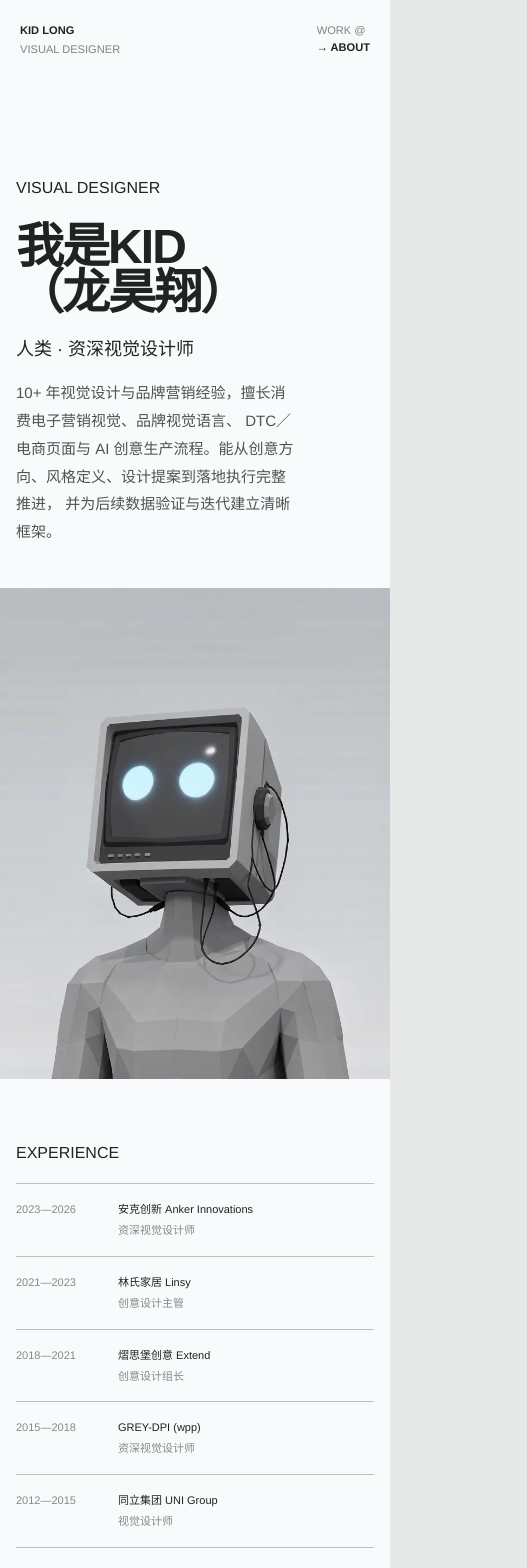
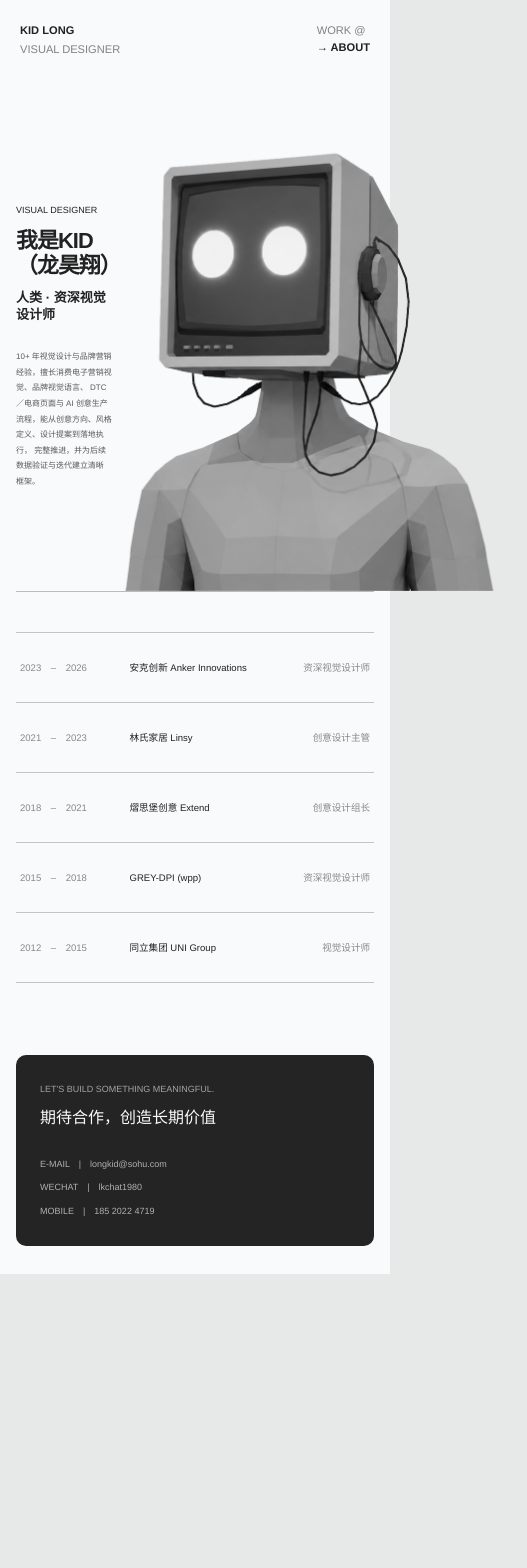
Before and after one commit to LongkidGPT/Portfolio-CRT, a Next.js app: page /about in a window 390 px wide. Shown: the top 1568 px of the page, 527 px wide, since content can reach past the window. After the commit the page ends 1274 px from the top, so only its background shows below. Built offline with nearby package versions, Linux system fonts and the light colour scheme.

Commit message:
feat: unify about page responsive layout

```diff
--- a/components/portfolio/AboutExperience.tsx
+++ b/components/portfolio/AboutExperience.tsx
@@ -1,6 +1,5 @@
 "use client";
 
-import type { CSSProperties } from "react";
 import { useState } from "react";
 import ExperienceTimeline from "./ExperienceTimeline";
 import styles from "./portfolio.module.css";
@@ -8,11 +7,46 @@ import styles from "./portfolio.module.css";
 const DEFAULT_YEAR = 2014;
 
 const experiences = [
-  { start: 2023, end: 2026, label: "2023–2026 Anker Innovations" },
-  { start: 2021, end: 2023, label: "2021–2023 Linsy" },
-  { start: 2018, end: 2021, label: "2018–2021 Extend" },
-  { start: 2015, end: 2018, label: "2015–2018 GREY-DPI" },
-  { start: 2012, end: 2015, label: "2012–2015 UNI Group" },
+  {
+    start: 2023,
+    end: 2026,
+    years: "2023　–　2026",
+    label: "2023–2026 Anker Innovations",
+    company: "安克创新 Anker Innovations",
+    role: "资深视觉设计师",
+  },
+  {
+    start: 2021,
+    end: 2023,
+    years: "2021　–　2023",
+    label: "2021–2023 Linsy",
+    company: "林氏家居 Linsy",
+    role: "创意设计主管",
+  },
+  {
+    start: 2018,
+    end: 2021,
+    years: "2018　–　2021",
+    label: "2018–2021 Extend",
+    company: "熠思堡创意 Extend",
+    role: "创意设计组长",
+  },
+  {
+    start: 2015,
+    end: 2018,
+    years: "2015　–　2018",
+    label: "2015–2018 GREY-DPI",
+    company: "GREY-DPI (wpp)",
+    role: "资深视觉设计师",
+  },
+  {
+    start: 2012,
+    end: 2015,
+    years: "2012　–　2015",
+    label: "2012–2015 UNI Group",
+    company: "同立集团 UNI Group",
+    role: "视觉设计师",
+  },
 ] as const;
 
 function experienceAt(year: number) {
@@ -28,16 +62,15 @@ export default function AboutExperience() {
   };
 
   return (
-    <>
-      <div className={styles.experienceRows} aria-label="Work experience">
+    <section className={styles.aboutExperience} aria-label="Work experience">
+      <div className={styles.experienceRows}>
         {experiences.map((experience, index) => (
           <button
-            key={experience.label}
+            key={experience.years}
             type="button"
             className={styles.experienceRowTarget}
             aria-label={experience.label}
             aria-current={activeIndex === index ? "true" : undefined}
-            style={{ "--experience-index": index } as CSSProperties}
             onPointerEnter={() => {
               setActiveIndex(index);
               setActiveYear(Math.min(experience.start + 0.5, experience.end));
@@ -51,7 +84,10 @@ export default function AboutExperience() {
               setActiveYear(Math.min(experience.start + 0.5, experience.end));
             }}
           >
-            <span aria-hidden="true">→</span>
+            <span className={styles.experienceArrow} aria-hidden="true">→</span>
+            <span className={styles.experienceYears}>{experience.years}</span>
+            <strong>{experience.company}</strong>
+            <small>{experience.role}</small>
           </button>
         ))}
       </div>
@@ -63,6 +99,6 @@ export default function AboutExperience() {
           onInteractionStart={() => setActiveIndex(experienceAt(activeYear))}
         />
       </div>
-    </>
+    </section>
   );
 }
--- a/components/portfolio/AboutTemplate.tsx
+++ b/components/portfolio/AboutTemplate.tsx
@@ -3,96 +3,44 @@ import styles from "./portfolio.module.css";
 
 export default function AboutTemplate() {
   return (
-    <>
-      <article className={styles.aboutMobile} data-about-layout="mobile">
-        <section className={styles.aboutMobileIntro}>
-          <p>VISUAL DESIGNER</p>
-          <h1>我是KID<br />（龙昊翔）</h1>
+    <article className={styles.aboutPage} data-about-layout="shared">
+      <section className={styles.aboutHero} aria-labelledby="about-title">
+        <div className={styles.aboutHeroCopy}>
+          <p className={styles.aboutEyebrow}>VISUAL DESIGNER</p>
+          <h1 id="about-title">我是KID（龙昊翔）</h1>
           <h2>人类 · 资深视觉设计师</h2>
-          <p className={styles.aboutMobileBody}>
+          <p className={styles.aboutIntroduction}>
             10+ 年视觉设计与品牌营销经验，擅长消费电子营销视觉、品牌视觉语言、
-            DTC／电商页面与 AI 创意生产流程。能从创意方向、风格定义、设计提案到落地执行完整推进，
-            并为后续数据验证与迭代建立清晰框架。
+            DTC／电商页面与 AI 创意生产流程，能从创意方向、风格定义、设计提案到落地执行，
+            完整推进，并为后续数据验证与迭代建立清晰框架。
           </p>
-        </section>
+        </div>
 
-        <figure className={styles.aboutMobilePortrait}>
-          {/* Use the approved mobile full-frame character source. */}
+        <figure className={styles.aboutPortrait}>
           {/* eslint-disable-next-line @next/next/no-img-element */}
           <img
-            src="/kv-mobile/frames/frame-063.webp"
+            src="/kv/cases/about-crt.png"
             alt="Kid Long visual designer portrait"
-            width="720"
-            height="1280"
+            width="1797"
+            height="1895"
+            decoding="async"
           />
         </figure>
+      </section>
 
-        <section className={styles.aboutMobileExperience}>
-          <h2>EXPERIENCE</h2>
-          <div>
-            {[
-              ["2023—2026", "安克创新 Anker Innovations", "资深视觉设计师"],
-              ["2021—2023", "林氏家居 Linsy", "创意设计主管"],
-              ["2018—2021", "熠思堡创意 Extend", "创意设计组长"],
-              ["2015—2018", "GREY-DPI (wpp)", "资深视觉设计师"],
-              ["2012—2015", "同立集团 UNI Group", "视觉设计师"],
-            ].map(([years, company, role]) => (
-              <article key={years}>
-                <span>{years}</span>
-                <strong>{company}</strong>
-                <small>{role}</small>
-              </article>
-            ))}
-          </div>
-        </section>
+      <AboutExperience />
 
-        <section className={styles.aboutMobileContact}>
-          <div>
-            <p>LET&apos;S BUILD SOMETHING MEANINGFUL.</p>
-            <h2>期待合作，创造长期价值</h2>
-          </div>
-          <address>
-            <a href="mailto:longkid@sohu.com">E-MAIL　longkid@sohu.com</a>
-            <span>WECHAT　lkchat1980</span>
-            <a href="tel:+8618520224719">MOBILE　185 2022 4719</a>
-          </address>
-        </section>
-      </article>
-
-      <article className={styles.aboutArtwork} data-about-layout="desktop">
-        <div className={styles.visuallyHidden}>
-          <h1>我是 KID（龙昊翔），人类 · 资深视觉设计师</h1>
-          <p>
-            10+ 年视觉设计与品牌营销经验，擅长消费电子营销视觉、品牌视觉语言、
-            DTC 电商页面与 AI 创意生产流程。
-          </p>
-          <h2>Experience</h2>
-          <p>
-            Anker Innovations、Linsy、Extend、GREY-DPI 与 UNI Group，2012 至 2026。
-          </p>
-          <h2>Contact</h2>
-          <p>longkid@sohu.com，微信 lkchat1980，电话 18520224719。</p>
+      <section className={styles.aboutContactCard} data-testid="about-contact-card">
+        <div>
+          <p>LET&apos;S BUILD SOMETHING MEANINGFUL.</p>
+          <h2>期待合作，创造长期价值</h2>
         </div>
-
-        {/* The supplied artwork remains the visual source of truth; only its static ruler is replaced below. */}
-        {/* eslint-disable-next-line @next/next/no-img-element */}
-        <img
-          src="/kv/cases/about-me.png"
-          alt="Kid Long profile and experience"
-          width="2880"
-          height="2907"
-          decoding="async"
-        />
-
-        <AboutExperience />
-
-        <div className={styles.aboutContactMask} aria-hidden="true" />
-        <div className={styles.aboutContactCard} data-testid="about-contact-card">
-          {/* Reuse the supplied contact artwork while clipping it into the corrected card geometry. */}
-          {/* eslint-disable-next-line @next/next/no-img-element */}
-          <img src="/kv/cases/about-me.png" alt="" width="2880" height="2907" />
-        </div>
-      </article>
-    </>
+        <address>
+          <a href="mailto:longkid@sohu.com">E-MAIL　|　longkid@sohu.com</a>
+          <span>WECHAT　|　lkchat1980</span>
+          <a href="tel:+8618520224719">MOBILE　|　185 2022 4719</a>
+        </address>
+      </section>
+    </article>
   );
 }
--- a/components/portfolio/portfolio.module.css
+++ b/components/portfolio/portfolio.module.css
@@ -565,88 +565,121 @@
   width: 100%;
   height: auto;
 }
-.aboutArtwork {
-  position: relative;
+.aboutPage {
   width: min(100%, 1440px);
   margin: 0 auto;
+  padding: 0 clamp(54px, 8.3vw, 120px) clamp(72px, 8vw, 116px);
+  background: #f8fafc;
+  color: #202322;
+  font-family: var(--font-mono);
+}
+.aboutHero {
+  display: grid;
+  min-height: clamp(620px, 54vw, 780px);
+  grid-template-columns: minmax(0, 1fr) minmax(0, 1.08fr);
+  align-items: end;
+  border-bottom: 1px solid #b8bdbc;
+}
+.aboutHeroCopy {
+  align-self: center;
+  max-width: 520px;
+  padding: clamp(118px, 11vw, 158px) 0 54px;
+}
+.aboutHeroCopy p,
+.aboutHeroCopy h1,
+.aboutHeroCopy h2 { margin: 0; }
+.aboutEyebrow {
+  font-size: clamp(12px, .98vw, 15px);
+  line-height: 1;
+}
+.aboutHeroCopy h1 {
+  margin-top: clamp(24px, 2.3vw, 34px);
+  font-family: var(--font-sans);
+  font-size: clamp(32px, 3.25vw, 47px);
+  font-weight: 650;
+  line-height: 1.08;
+  letter-spacing: -.04em;
+  text-wrap: balance;
+}
+.aboutHeroCopy h2 {
+  margin-top: clamp(12px, 1.2vw, 18px);
+  font-family: var(--font-sans);
+  font-size: clamp(21px, 2.15vw, 31px);
+  font-weight: 600;
+  line-height: 1.25;
+}
+.aboutIntroduction {
+  max-width: 53ch;
+  margin-top: clamp(40px, 4.5vw, 66px) !important;
+  color: #565b59;
+  font-family: var(--font-sans);
+  font-size: clamp(11px, .92vw, 14px);
+  line-height: 2.25;
+  text-wrap: pretty;
+}
+.aboutPortrait {
+  align-self: end;
+  margin: 0;
   overflow: hidden;
-  background: #f8fafc;
 }
-.aboutMobile { display: none; }
-.aboutArtwork > img {
+.aboutPortrait img {
   display: block;
-  width: 100%;
+  width: 109%;
+  max-width: none;
   height: auto;
-  mix-blend-mode: multiply;
+  transform: translateX(-5%);
 }
+.aboutExperience { padding-top: clamp(54px, 5.4vw, 78px); }
 .aboutTimelineOverlay {
-  position: absolute;
-  z-index: 4;
-  top: 65.4%;
-  right: 15.8%;
-  width: 67.1%;
-  height: 14.6%;
-  display: grid;
-  align-items: center;
-  background: #f8fafc;
+  margin-top: clamp(38px, 4.2vw, 60px);
 }
 .experienceRows {
-  position: absolute;
-  z-index: 5;
-  top: 44.28%;
-  right: 16.7%;
-  left: 16.7%;
-  height: 18.4%;
+  border-top: 1px solid #c1c5c4;
 }
 .experienceRowTarget {
-  position: absolute;
-  top: calc(var(--experience-index) * 20%);
-  left: 0;
+  position: relative;
+  display: grid;
   width: 100%;
-  height: 20%;
+  min-height: clamp(64px, 6.5vw, 94px);
+  grid-template-columns: 24% minmax(0, 1fr) 25%;
+  gap: 24px;
+  align-items: center;
   border: 0;
+  border-bottom: 1px solid #c1c5c4;
   outline: none;
   background: transparent;
-  cursor: default;
-  padding: 0;
+  color: #202322;
+  cursor: pointer;
+  padding: 0 clamp(6px, .55vw, 8px);
+  text-align: left;
 }
-.experienceRowTarget span {
+.experienceRowTarget > span,
+.experienceRowTarget > strong,
+.experienceRowTarget > small {
+  font-family: var(--font-mono);
+  font-size: clamp(10px, .9vw, 13px);
+  line-height: 1.35;
+}
+.experienceRowTarget > strong { font-weight: 500; }
+.experienceRowTarget > small {
+  color: #858a88;
+  font-weight: 400;
+  text-align: right;
+}
+.experienceRowTarget .experienceYears { color: #858a88; }
+.experienceRowTarget .experienceArrow {
   position: absolute;
   top: 50%;
-  left: -18px;
-  width: clamp(9px, .78vw, 12px);
-  height: clamp(6px, .52vw, 8px);
-  color: transparent;
-  font-size: 0;
+  left: clamp(-22px, -1.7vw, -16px);
+  color: #202322;
+  font-size: clamp(10px, .9vw, 13px);
   opacity: 0;
   transform: translateY(-50%);
   transition: opacity 100ms linear;
 }
-.experienceRowTarget span::before,
-.experienceRowTarget span::after {
-  position: absolute;
-  right: 0;
-  content: "";
-}
-.experienceRowTarget span::before {
-  top: 50%;
-  left: 0;
-  height: 1px;
-  background: #202322;
-  transform: translateY(-.5px);
-}
-.experienceRowTarget span::after {
-  top: 50%;
-  width: 45%;
-  aspect-ratio: 1;
-  border-top: 1px solid #202322;
-  border-right: 1px solid #202322;
-  transform: translateY(-50%) rotate(45deg);
-  transform-origin: center;
-}
-.experienceRowTarget:hover span,
-.experienceRowTarget:focus span,
-.experienceRowTarget[aria-current="true"] span { opacity: 1; }
+.experienceRowTarget:hover .experienceArrow,
+.experienceRowTarget:focus .experienceArrow,
+.experienceRowTarget[aria-current="true"] .experienceArrow { opacity: 1; }
 .experienceTimeline {
   position: relative;
   width: 100%;
@@ -743,35 +776,38 @@
   content: "";
   transform: translate(-50%, -1px);
 }
-.aboutContactMask {
-  position: absolute;
-  z-index: 3;
-  top: 78.8%;
-  right: 15.7%;
-  left: 15.7%;
-  height: 12.4%;
-  background: #f8fafc;
+.aboutContactCard {
+  display: grid;
+  min-height: clamp(142px, 14vw, 202px);
+  grid-template-columns: minmax(0, 1.25fr) minmax(260px, .75fr);
+  gap: 48px;
+  align-items: center;
+  margin-top: calc(clamp(54px, 6vw, 86px) + 50px);
+  border-radius: 12px;
+  background: #242424;
+  color: #f8fafc;
+  padding: clamp(30px, 3.5vw, 50px) clamp(36px, 4vw, 58px);
 }
-.aboutContactCard {
-  position: absolute;
-  z-index: 4;
-  top: calc(79.29% + 50px);
-  left: 16.74%;
-  width: 66.53%;
-  aspect-ratio: 1916 / 305;
-  overflow: hidden;
-  border-radius: clamp(7px, .75vw, 12px);
-  background: #242424;
+.aboutContactCard p,
+.aboutContactCard h2 { margin: 0; }
+.aboutContactCard p {
+  color: #a1a4a3;
+  font-size: clamp(11px, .9vw, 13px);
+  line-height: 1.4;
 }
-.aboutContactCard img {
-  position: absolute;
-  top: -755.74%;
-  left: -25.16%;
-  display: block;
-  width: 150.31%;
-  max-width: none;
-  height: auto;
+.aboutContactCard h2 {
+  margin-top: 14px;
+  font-family: var(--font-sans);
+  font-size: clamp(19px, 1.8vw, 26px);
+  font-weight: 400;
 }
+.aboutContactCard address {
+  display: grid;
+  gap: 10px;
+  font: normal clamp(10px, .82vw, 12px)/1.4 var(--font-mono);
+}
+.aboutContactCard address a,
+.aboutContactCard address span { color: #aeb1b0; }
 .caseHero {
   display: grid;
   min-height: 0;
@@ -853,90 +889,73 @@
   .metrics { grid-template-columns: repeat(2, 1fr); }
   .aboutSection { grid-template-columns: 30px 1fr; }
   .aboutSection p { grid-column: 2; }
-  .aboutArtwork { display: none; }
-  .aboutMobile {
-    display: block;
-    min-height: 100svh;
-    padding: 104px 16px 28px;
-    background: #f8fafc;
-    color: #202322;
-    font-family: var(--font-sans);
+  .aboutPage {
+    padding: 0 16px 28px;
   }
-  .aboutMobileIntro > p:first-child {
-    margin: 0;
-    font: 12px/1.2 var(--font-mono);
+  .aboutHero {
+    min-height: 520px;
+    grid-template-columns: minmax(0, .88fr) minmax(0, 1.12fr);
   }
-  .aboutMobileIntro h1 {
-    max-width: 8ch;
-    margin: 24px 0 0;
-    font-size: clamp(44px, 12.3vw, 54px);
-    font-weight: 700;
-    line-height: .96;
-    letter-spacing: -.04em;
+  .aboutHeroCopy {
+    z-index: 1;
+    align-self: start;
+    min-width: 0;
+    padding: 134px 0 28px;
   }
-  .aboutMobileIntro h2 {
-    margin: 22px 0 0;
-    font-size: 18px;
-    font-weight: 500;
-    line-height: 1.3;
+  .aboutEyebrow { font-size: 9px; }
+  .aboutHeroCopy h1 {
+    max-width: 10ch;
+    margin-top: 14px;
+    font-size: clamp(18px, 5.6vw, 22px);
+    line-height: 1.14;
   }
-  .aboutMobileBody {
-    max-width: 34ch;
-    margin: 18px 0 0;
-    color: #4f5452;
-    font-size: 15px;
-    line-height: 1.85;
+  .aboutHeroCopy h2 {
+    max-width: 13ch;
+    margin-top: 10px;
+    font-size: clamp(12px, 3.35vw, 14px);
+    line-height: 1.32;
   }
-  .aboutMobilePortrait {
-    height: 126vw;
-    margin: 42px -16px 0;
-    overflow: hidden;
-    background: #edefef;
+  .aboutIntroduction {
+    max-width: 22ch;
+    margin-top: 26px !important;
+    font-size: clamp(7px, 2.05vw, 8px);
+    line-height: 1.95;
   }
-  .aboutMobilePortrait img {
-    display: block;
-    width: 100%;
-    height: auto;
-    transform: translateY(-6%);
+  .aboutPortrait {
+    align-self: end;
+    margin-left: -42%;
+    overflow: visible;
   }
-  .aboutMobileExperience { margin-top: 62px; }
-  .aboutMobileExperience > h2 {
-    margin: 0 0 18px;
-    font: 12px/1 var(--font-mono);
+  .aboutPortrait img {
+    width: 157%;
+    transform: translateX(-2%);
   }
-  .aboutMobileExperience > div { border-top: 1px solid #bcc1bf; }
-  .aboutMobileExperience article {
-    display: grid;
-    grid-template-columns: 92px 1fr;
-    gap: 6px 10px;
-    padding: 18px 0;
-    border-bottom: 1px solid #bcc1bf;
+  .aboutExperience { padding-top: 40px; }
+  .experienceRowTarget {
+    min-height: 70px;
+    grid-template-columns: 29% minmax(0, 1fr) 27%;
+    gap: 8px;
+    padding: 0 4px;
   }
-  .aboutMobileExperience span,
-  .aboutMobileExperience strong,
-  .aboutMobileExperience small {
-    font-size: 11px;
-    line-height: 1.35;
+  .experienceRowTarget > span,
+  .experienceRowTarget > strong,
+  .experienceRowTarget > small {
+    font-size: clamp(8px, 2.45vw, 10px);
+    line-height: 1.4;
   }
-  .aboutMobileExperience span { grid-row: 1 / span 2; color: #858a88; font-family: var(--font-mono); }
-  .aboutMobileExperience strong { font-weight: 500; }
-  .aboutMobileExperience small { color: #858a88; }
-  .aboutMobileContact {
-    display: grid;
-    gap: 32px;
+  .experienceRowTarget .experienceArrow { display: none; }
+  .aboutTimelineOverlay { display: none; }
+  .aboutContactCard {
+    min-height: 0;
+    grid-template-columns: 1fr;
+    gap: 28px;
     margin-top: 72px;
+    border-radius: 10px;
     padding: 28px 24px;
-    border-radius: 10px;
-    background: #242424;
-    color: #f8fafc;
   }
-  .aboutMobileContact p,
-  .aboutMobileContact h2 { margin: 0; }
-  .aboutMobileContact p { color: #a1a4a3; font: 11px/1.4 var(--font-mono); }
-  .aboutMobileContact h2 { margin-top: 12px; font-size: 18px; font-weight: 400; }
-  .aboutMobileContact address { display: grid; gap: 10px; font: normal 10px/1.4 var(--font-mono); }
-  .aboutMobileContact address a,
-  .aboutMobileContact address span { color: #aeb1b0; }
+  .aboutContactCard p { font-size: 9px; }
+  .aboutContactCard h2 { margin-top: 10px; font-size: 16px; }
+  .aboutContactCard address { font-size: 9px; }
 }
 
 @media (prefers-reduced-motion: reduce) {
```
Also changed, not shown: public/kv/cases/about-crt.png (added), 1 other file (tests, documents, lock files or other folders).
